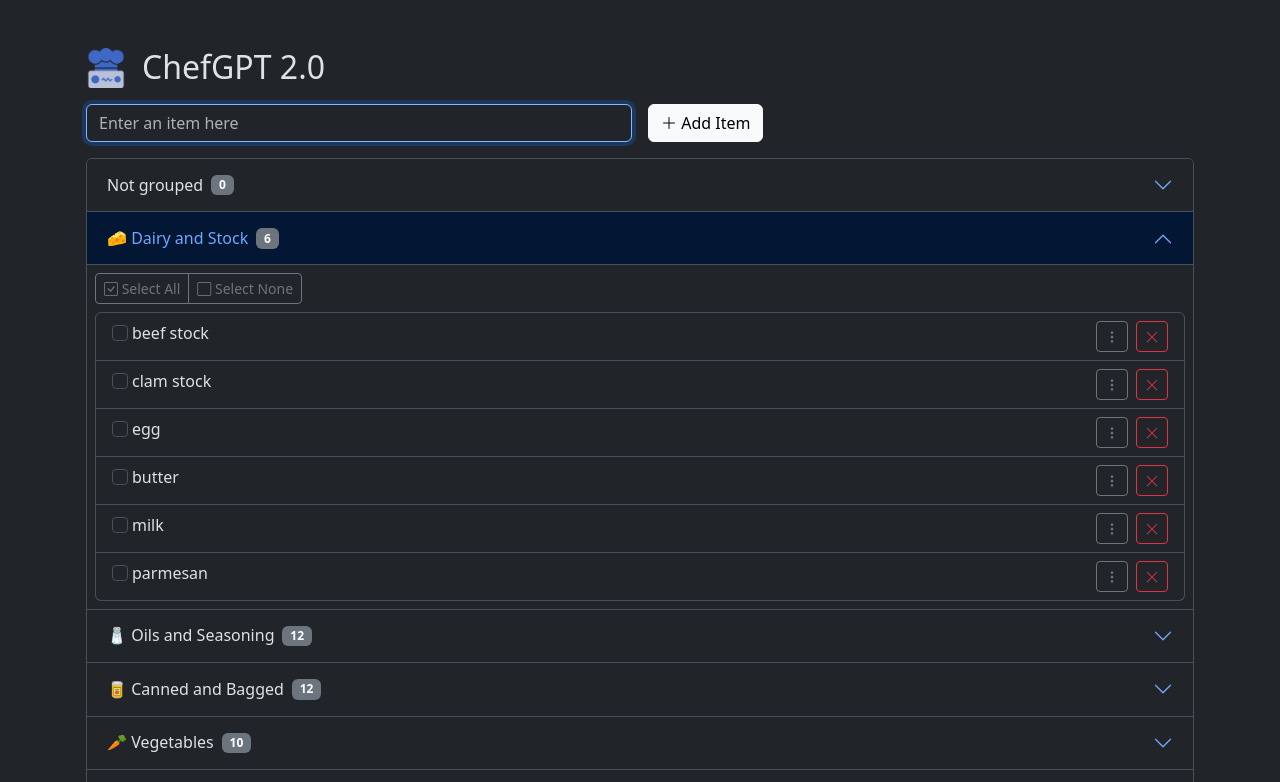
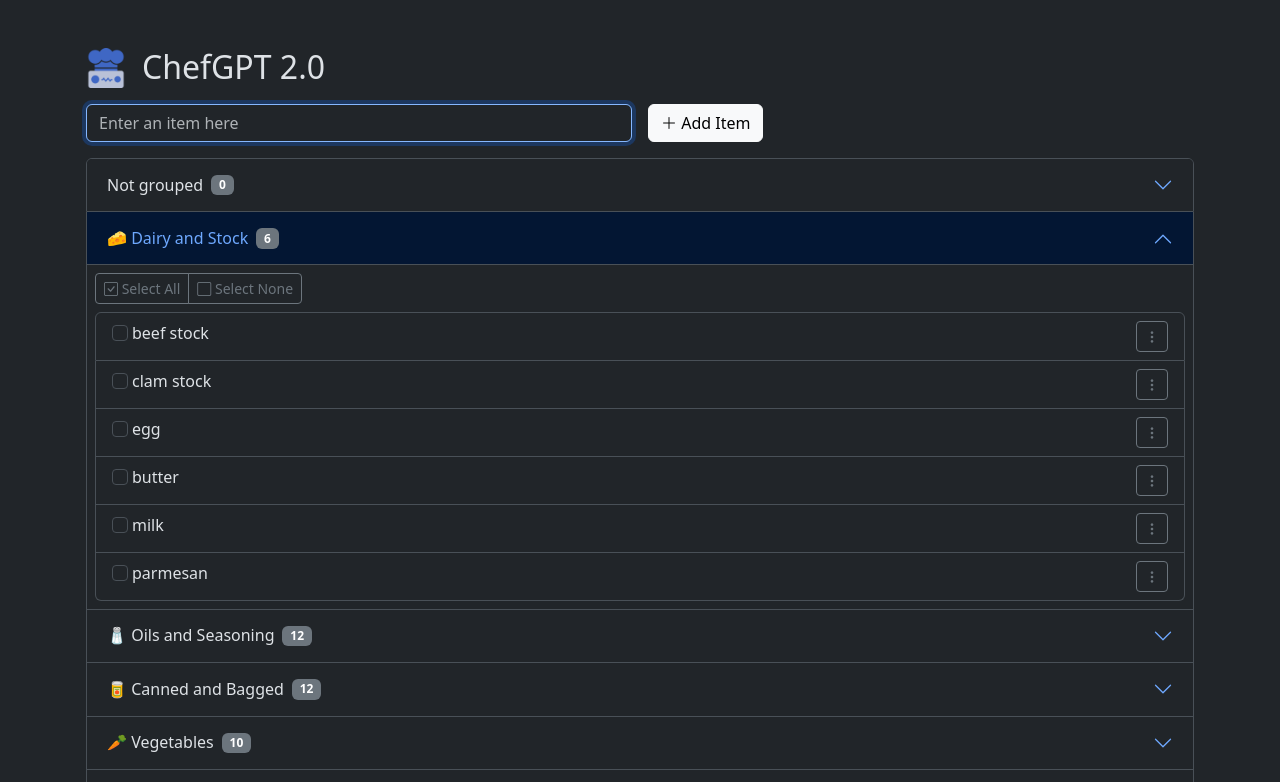
Before and after one commit to jimmisimp/chefGPT, a Flask app: page / in a window 1280 px wide, after a click that opens the changed part. Shown: the top 782 px of the page. Run offline with Flask 3, Linux system fonts and the light colour scheme; data comes from the database, SQL or seed files in the repository; data that the repository does not hold is empty; some libraries are stand-ins or nearby versions.

Commit message:
List update

```diff
--- a/templates/index.html
+++ b/templates/index.html
@@ -44,7 +44,7 @@
                         <li class="list-group-item d-flex" data-id="item-{{ item.id }}">
                                 <input class="form-check-input me-1" type="checkbox" value="{{ item.name }}" id="item-{{ item.id }}">
                                 <label class="form-check-label flex-fill" for="item-{{ item.id }}">{{ item.name }}<span class="tags-container mx-1" id="tags-{{ item.id }}"></span></label>
-                            <div class="dropdown float-end me-2 mb-auto" >
+                                <div class="dropdown float-end mb-auto" >
                                     <button class="btn btn-outline-secondary btn-sm" type="button" id="dropdownMenuButton-{{ item.id }}" data-bs-toggle="dropdown" aria-expanded="false">
                                         <i class="bi bi-three-dots-vertical"></i>
                                     </button>
@@ -52,9 +52,11 @@
                                         <li><a class="dropdown-item" href="#" onclick="toggleTag(event, '{{ item.id }}', 'Fresh')">Fresh</a></li>
                                         <li><a class="dropdown-item" href="#" onclick="toggleTag(event, '{{ item.id }}', 'Old')">Old</a></li>
                                         <li><a class="dropdown-item" href="#" onclick="toggleTag(event, '{{ item.id }}', 'Low')">Low</a></li>
+                                        <li><hr class="dropdown-divider"></li>
+                                        <li><a class="dropdown-item text-danger" onclick="deleteItem('{{ item.id }}', event)" href="{{ url_for('delete', item_id=item.id) }}">Delete <i class="bi bi-x-lg"></i></a></li>
                                     </ul>
                                 </div>
-                            <a class="btn btn-outline-danger mb-auto btn-sm pull-right" onclick="deleteItem('{{ item.id }}', event)" style="float:right; z-index: 9" href="{{ url_for('delete', item_id=item.id) }}"><i class="bi bi-x-lg"></i></a>
+
                             </li>
                       {% endfor %}
                     </ul>
@@ -79,7 +81,7 @@
                             <li class="list-group-item d-flex" data-id="item-{{ item.id }}">
                                 <input class="form-check-input me-1" type="checkbox" value="{{ item.name }}" id="item-{{ item.id }}">
                                 <label class="form-check-label flex-fill" for="item-{{ item.id }}">{{ item.name }}<span class="tags-container mx-1" id="tags-{{ item.id }}"></span></label>
-                                <div class="dropdown float-end me-2 mb-auto" >
+                                <div class="dropdown float-end mb-auto" >
                                     <button class="btn btn-outline-secondary btn-sm" type="button" id="dropdownMenuButton-{{ item.id }}" data-bs-toggle="dropdown" aria-expanded="false">
                                         <i class="bi bi-three-dots-vertical"></i>
                                     </button>
@@ -87,9 +89,11 @@
                                         <li><a class="dropdown-item" href="#" onclick="toggleTag(event, '{{ item.id }}', 'Fresh')">Fresh</a></li>
                                         <li><a class="dropdown-item" href="#" onclick="toggleTag(event, '{{ item.id }}', 'Old')">Old</a></li>
                                         <li><a class="dropdown-item" href="#" onclick="toggleTag(event, '{{ item.id }}', 'Low')">Low</a></li>
+                                        <li><hr class="dropdown-divider"></li>
+                                        <li><a class="dropdown-item text-danger" onclick="deleteItem('{{ item.id }}', event)" href="{{ url_for('delete', item_id=item.id) }}">Delete <i class="bi bi-x-lg"></i></a></li>
                                     </ul>
                                 </div>
-                                <a class="btn btn-outline-danger mb-auto btn-sm pull-right" onclick="deleteItem('{{ item.id }}', event)" style="float:right; z-index: 9" href="{{ url_for('delete', item_id=item.id) }}"><i class="bi bi-x-lg"></i></a>
+
                             </li>
                         {% endfor %}
                     </ul>
@@ -114,7 +118,7 @@
                             <li class="list-group-item d-flex" data-id="item-{{ item.id }}">
                                 <input class="form-check-input me-1" type="checkbox" value="{{ item.name }}" id="item-{{ item.id }}">
                                 <label class="form-check-label flex-fill" for="item-{{ item.id }}">{{ item.name }}<span class="tags-container mx-1" id="tags-{{ item.id }}"></span></label>
-                                <div class="dropdown float-end me-2 mb-auto" >
+                                <div class="dropdown float-end mb-auto" >
                                     <button class="btn btn-outline-secondary btn-sm" type="button" id="dropdownMenuButton-{{ item.id }}" data-bs-toggle="dropdown" aria-expanded="false">
                                         <i class="bi bi-three-dots-vertical"></i>
                                     </button>
@@ -122,9 +126,11 @@
                                         <li><a class="dropdown-item" href="#" onclick="toggleTag(event, '{{ item.id }}', 'Fresh')">Fresh</a></li>
                                         <li><a class="dropdown-item" href="#" onclick="toggleTag(event, '{{ item.id }}', 'Old')">Old</a></li>
                                         <li><a class="dropdown-item" href="#" onclick="toggleTag(event, '{{ item.id }}', 'Low')">Low</a></li>
+                                        <li><hr class="dropdown-divider"></li>
+                                        <li><a class="dropdown-item text-danger" onclick="deleteItem('{{ item.id }}', event)" href="{{ url_for('delete', item_id=item.id) }}">Delete <i class="bi bi-x-lg"></i></a></li>
                                     </ul>
                                 </div>
-                                <a class="btn btn-outline-danger mb-auto btn-sm pull-right" onclick="deleteItem('{{ item.id }}', event)" style="float:right; z-index: 9" href="{{ url_for('delete', item_id=item.id) }}"><i class="bi bi-x-lg"></i></a>
+
                             </li>
                         {% endfor %}
                     </ul>
@@ -149,7 +155,7 @@
                             <li class="list-group-item d-flex" data-id="item-{{ item.id }}">
                                 <input class="form-check-input me-1" type="checkbox" value="{{ item.name }}" id="item-{{ item.id }}">
                                 <label class="form-check-label flex-fill" for="item-{{ item.id }}">{{ item.name }}<span class="tags-container mx-1" id="tags-{{ item.id }}"></span></label>
-                                <div class="dropdown float-end me-2 mb-auto" >
+                                <div class="dropdown float-end mb-auto" >
                                     <button class="btn btn-outline-secondary btn-sm" type="button" id="dropdownMenuButton-{{ item.id }}" data-bs-toggle="dropdown" aria-expanded="false">
                                         <i class="bi bi-three-dots-vertical"></i>
                                     </button>
@@ -157,9 +163,11 @@
                                         <li><a class="dropdown-item" href="#" onclick="toggleTag(event, '{{ item.id }}', 'Fresh')">Fresh</a></li>
                                         <li><a class="dropdown-item" href="#" onclick="toggleTag(event, '{{ item.id }}', 'Old')">Old</a></li>
                                         <li><a class="dropdown-item" href="#" onclick="toggleTag(event, '{{ item.id }}', 'Low')">Low</a></li>
+                                        <li><hr class="dropdown-divider"></li>
+                                        <li><a class="dropdown-item text-danger" onclick="deleteItem('{{ item.id }}', event)" href="{{ url_for('delete', item_id=item.id) }}">Delete <i class="bi bi-x-lg"></i></a></li>
                                     </ul>
                                 </div>
-                                <a class="btn btn-outline-danger mb-auto btn-sm pull-right" onclick="deleteItem('{{ item.id }}', event)" style="float:right; z-index: 9" href="{{ url_for('delete', item_id=item.id) }}"><i class="bi bi-x-lg"></i></a>
+
                             </li>
                         {% endfor %}
                     </ul>
@@ -184,7 +192,7 @@
                             <li class="list-group-item d-flex" data-id="item-{{ item.id }}">
                                 <input class="form-check-input me-1" type="checkbox" value="{{ item.name }}" id="item-{{ item.id }}">
                                 <label class="form-check-label flex-fill" for="item-{{ item.id }}">{{ item.name }}<span class="tags-container mx-1" id="tags-{{ item.id }}"></span></label>
-                                <div class="dropdown float-end me-2 mb-auto" >
+                                <div class="dropdown float-end mb-auto" >
                                     <button class="btn btn-outline-secondary btn-sm" type="button" id="dropdownMenuButton-{{ item.id }}" data-bs-toggle="dropdown" aria-expanded="false">
                                         <i class="bi bi-three-dots-vertical"></i>
                                     </button>
@@ -192,9 +200,11 @@
                                         <li><a class="dropdown-item" href="#" onclick="toggleTag(event, '{{ item.id }}', 'Fresh')">Fresh</a></li>
                                         <li><a class="dropdown-item" href="#" onclick="toggleTag(event, '{{ item.id }}', 'Old')">Old</a></li>
                                         <li><a class="dropdown-item" href="#" onclick="toggleTag(event, '{{ item.id }}', 'Low')">Low</a></li>
+                                        <li><hr class="dropdown-divider"></li>
+                                        <li><a class="dropdown-item text-danger" onclick="deleteItem('{{ item.id }}', event)" href="{{ url_for('delete', item_id=item.id) }}">Delete <i class="bi bi-x-lg"></i></a></li>
                                     </ul>
                                 </div>
-                                <a class="btn btn-outline-danger mb-auto btn-sm pull-right" onclick="deleteItem('{{ item.id }}', event)" style="float:right; z-index: 9" href="{{ url_for('delete', item_id=item.id) }}"><i class="bi bi-x-lg"></i></a>
+
                             </li>
                         {% endfor %}
                     </ul>
@@ -219,7 +229,7 @@
                             <li class="list-group-item d-flex" data-id="item-{{ item.id }}">
                                 <input class="form-check-input me-1" type="checkbox" value="{{ item.name }}" id="item-{{ item.id }}">
                                 <label class="form-check-label flex-fill" for="item-{{ item.id }}">{{ item.name }}<span class="tags-container mx-1" id="tags-{{ item.id }}"></span></label>
-                                <div class="dropdown float-end me-2 mb-auto" >
+                                <div class="dropdown float-end mb-auto" >
                                     <button class="btn btn-outline-secondary btn-sm" type="button" id="dropdownMenuButton-{{ item.id }}" data-bs-toggle="dropdown" aria-expanded="false">
                                         <i class="bi bi-three-dots-vertical"></i>
                                     </button>
@@ -227,9 +237,11 @@
                                         <li><a class="dropdown-item" href="#" onclick="toggleTag(event, '{{ item.id }}', 'Fresh')">Fresh</a></li>
                                         <li><a class="dropdown-item" href="#" onclick="toggleTag(event, '{{ item.id }}', 'Old')">Old</a></li>
                                         <li><a class="dropdown-item" href="#" onclick="toggleTag(event, '{{ item.id }}', 'Low')">Low</a></li>
+                                        <li><hr class="dropdown-divider"></li>
+                                        <li><a class="dropdown-item text-danger" onclick="deleteItem('{{ item.id }}', event)" href="{{ url_for('delete', item_id=item.id) }}">Delete <i class="bi bi-x-lg"></i></a></li>
                                     </ul>
                                 </div>
-                                <a class="btn btn-outline-danger mb-auto btn-sm pull-right" onclick="deleteItem('{{ item.id }}', event)" style="float:right; z-index: 9" href="{{ url_for('delete', item_id=item.id) }}"><i class="bi bi-x-lg"></i></a>
+
                             </li>
                         {% endfor %}
                     </ul>
@@ -254,7 +266,7 @@
                             <li class="list-group-item d-flex" data-id="item-{{ item.id }}">
                                 <input class="form-check-input me-1" type="checkbox" value="{{ item.name }}" id="item-{{ item.id }}">
                                 <label class="form-check-label flex-fill" for="item-{{ item.id }}">{{ item.name }}<span class="tags-container mx-1" id="tags-{{ item.id }}"></span></label>
-                                <div class="dropdown float-end me-2 mb-auto" >
+                                <div class="dropdown float-end mb-auto" >
                                     <button class="btn btn-outline-secondary btn-sm" type="button" id="dropdownMenuButton-{{ item.id }}" data-bs-toggle="dropdown" aria-expanded="false">
                                         <i class="bi bi-three-dots-vertical"></i>
                                     </button>
@@ -262,9 +274,11 @@
                                         <li><a class="dropdown-item" href="#" onclick="toggleTag(event, '{{ item.id }}', 'Fresh')">Fresh</a></li>
                                         <li><a class="dropdown-item" href="#" onclick="toggleTag(event, '{{ item.id }}', 'Old')">Old</a></li>
                                         <li><a class="dropdown-item" href="#" onclick="toggleTag(event, '{{ item.id }}', 'Low')">Low</a></li>
+                                        <li><hr class="dropdown-divider"></li>
+                                        <li><a class="dropdown-item text-danger" onclick="deleteItem('{{ item.id }}', event)" href="{{ url_for('delete', item_id=item.id) }}">Delete <i class="bi bi-x-lg"></i></a></li>
                                     </ul>
                                 </div>
-                                <a class="btn btn-outline-danger mb-auto btn-sm pull-right" onclick="deleteItem('{{ item.id }}', event)" style="float:right; z-index: 9" href="{{ url_for('delete', item_id=item.id) }}"><i class="bi bi-x-lg"></i></a>
+
                             </li>
                         {% endfor %}
                     </ul>
@@ -289,7 +303,7 @@
                             <li class="list-group-item d-flex" data-id="item-{{ item.id }}">
                                 <input class="form-check-input me-1" type="checkbox" value="{{ item.name }}" id="item-{{ item.id }}">
                                 <label class="form-check-label flex-fill" for="item-{{ item.id }}">{{ item.name }}<span class="tags-container mx-1" id="tags-{{ item.id }}"></span></label>
-                                <div class="dropdown float-end me-2 mb-auto" >
+                                <div class="dropdown float-end mb-auto" >
                                     <button class="btn btn-outline-secondary btn-sm" type="button" id="dropdownMenuButton-{{ item.id }}" data-bs-toggle="dropdown" aria-expanded="false">
                                         <i class="bi bi-three-dots-vertical"></i>
                                     </button>
@@ -297,9 +311,11 @@
                                         <li><a class="dropdown-item" href="#" onclick="toggleTag(event, '{{ item.id }}', 'Fresh')">Fresh</a></li>
                                         <li><a class="dropdown-item" href="#" onclick="toggleTag(event, '{{ item.id }}', 'Old')">Old</a></li>
                                         <li><a class="dropdown-item" href="#" onclick="toggleTag(event, '{{ item.id }}', 'Low')">Low</a></li>
+                                        <li><hr class="dropdown-divider"></li>
+                                        <li><a class="dropdown-item text-danger" onclick="deleteItem('{{ item.id }}', event)" href="{{ url_for('delete', item_id=item.id) }}">Delete <i class="bi bi-x-lg"></i></a></li>
                                     </ul>
                                 </div>
-                                <a class="btn btn-outline-danger mb-auto btn-sm pull-right" onclick="deleteItem('{{ item.id }}', event)" style="float:right; z-index: 9" href="{{ url_for('delete', item_id=item.id) }}"><i class="bi bi-x-lg"></i></a>
+
                             </li>
                         {% endfor %}
                     </ul>
@@ -324,7 +340,7 @@
                             <li class="list-group-item d-flex" data-id="item-{{ item.id }}">
                                 <input class="form-check-input me-1" type="checkbox" value="{{ item.name }}" id="item-{{ item.id }}">
                                 <label class="form-check-label flex-fill" for="item-{{ item.id }}">{{ item.name }}<span class="tags-container mx-1" id="tags-{{ item.id }}"></span></label>
-                                <div class="dropdown float-end me-2 mb-auto" >
+                                <div class="dropdown float-end mb-auto" >
                                     <button class="btn btn-outline-secondary btn-sm" type="button" id="dropdownMenuButton-{{ item.id }}" data-bs-toggle="dropdown" aria-expanded="false">
                                         <i class="bi bi-three-dots-vertical"></i>
                                     </button>
@@ -332,9 +348,11 @@
                                         <li><a class="dropdown-item" href="#" onclick="toggleTag(event, '{{ item.id }}', 'Fresh')">Fresh</a></li>
                                         <li><a class="dropdown-item" href="#" onclick="toggleTag(event, '{{ item.id }}', 'Old')">Old</a></li>
                                         <li><a class="dropdown-item" href="#" onclick="toggleTag(event, '{{ item.id }}', 'Low')">Low</a></li>
+                                        <li><hr class="dropdown-divider"></li>
+                                        <li><a class="dropdown-item text-danger" onclick="deleteItem('{{ item.id }}', event)" href="{{ url_for('delete', item_id=item.id) }}">Delete <i class="bi bi-x-lg"></i></a></li>
                                     </ul>
                                 </div>
-                                <a class="btn btn-outline-danger mb-auto btn-sm pull-right" onclick="deleteItem('{{ item.id }}', event)" style="float:right; z-index: 9" href="{{ url_for('delete', item_id=item.id) }}"><i class="bi bi-x-lg"></i></a>
+
                             </li>
                         {% endfor %}
                     </ul>
@@ -487,6 +505,7 @@
             type,
             contentType: 'application/json',
             data: JSON.stringify(data),
+            cache: false,
             success: onSuccess,
             error: (xhr, status, error) => console.error(`Error: ${error}`)
         });
@@ -507,6 +526,7 @@
         receivedPrompts.forEach((prompt) => {
             const listItem = document.createElement('li');
             listItem.className = 'list-group-item list-group-item-action';
+            listItem.id = 'saved-'+prompt.id
             listItem.setAttribute('data-bs-toggle', 'modal');
             listItem.setAttribute('data-bs-target', '#promptModal');
 
```
Lines whose indentation alone changed are shown as unchanged.
